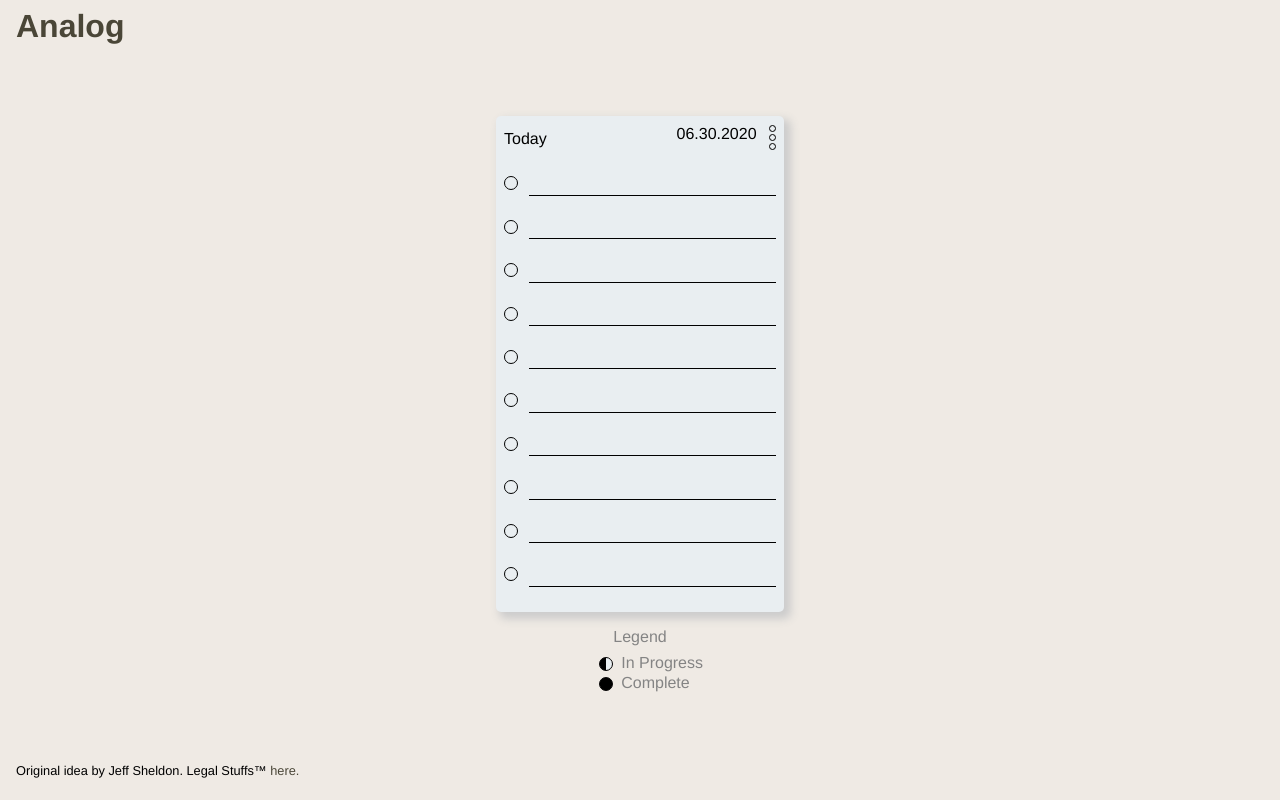
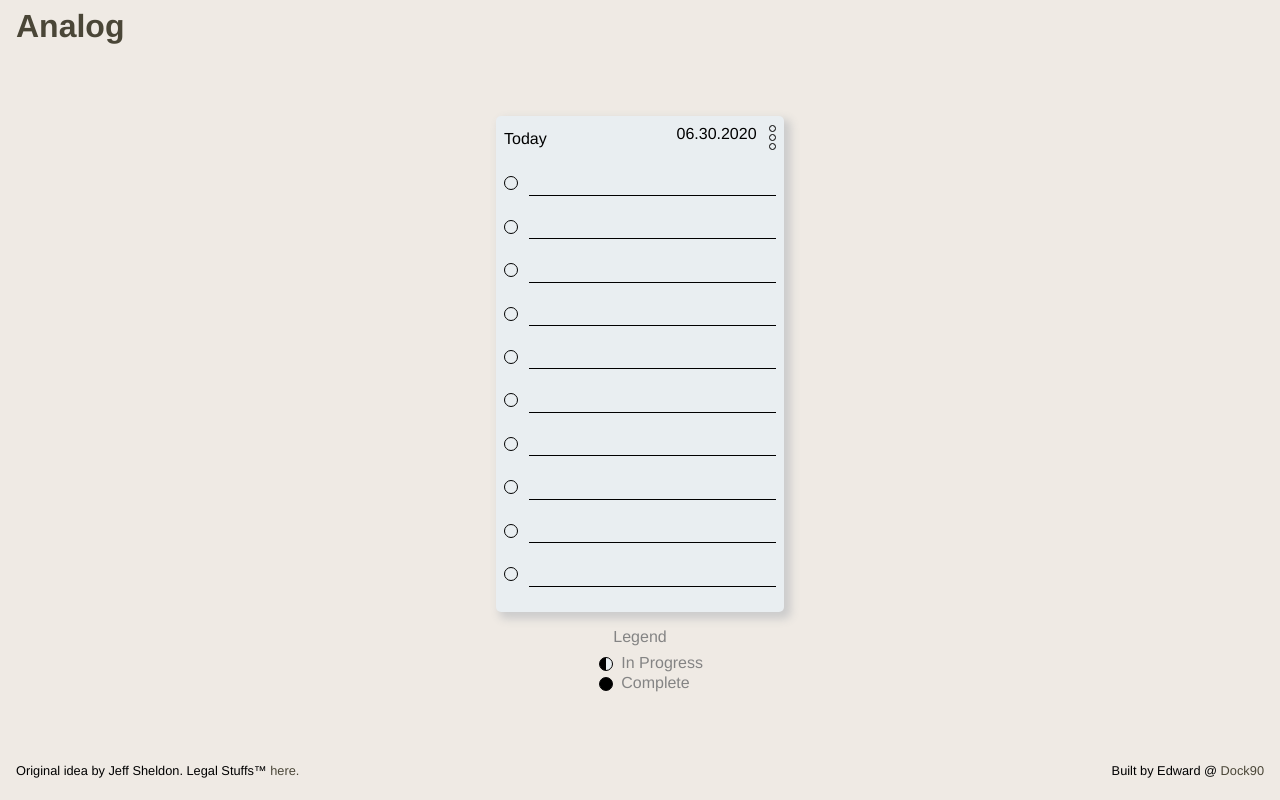
Before and after one commit to dock90/analog, a Next.js app: page / in a window 1280 px wide. Built offline with nearby package versions, Linux system fonts and the light colour scheme; a web font is replaced by a local one.

Commit message:
Update footer

```diff
--- a/package.json
+++ b/package.json
@@ -1,10 +1,10 @@
 {
 	"name": "analog",
 	"version": "1.0.0",
-	"description": "The simplest productivity system",
+	"description": "The simplest digital productivity system",
 	"main": "index.js",
 	"repository": "git@github.com:dock90/analog.git",
-	"author": "EdwardGoomba <edward@dock90.io>",
+	"author": "edwardoverthere <edward@dock90.io>",
 	"license": "MIT",
 	"private": false,
 	"scripts": {
--- a/pages/index.js
+++ b/pages/index.js
@@ -10,6 +10,10 @@ const Container = styled.div`
 	height: 100vh;
 	padding-left: 0.5rem;
 	padding-right: 0.5rem;
+
+	@media (max-width: 768px) {
+		grid-template-rows: 60px 1fr 80px;
+	}
 `;
 
 const Header = styled.div`
@@ -150,14 +154,26 @@ const Key = styled.div`
 `;
 
 const Footer = styled.div`
-	margin-left: 0.5rem;
+	display: grid;
+	grid-template-columns: 1fr 1fr;
+	margin: 0 0.5rem;
+	justify-items: space-between;
 
 	p {
 		font-size: 0.8rem;
 	}
+
+	p:last-child {
+		justify-self: end;
+	}
+
 	a {
 		text-decoration: none;
 		color: ${(props) => props.theme.colors.primary};
+	}
+
+	@media (max-width: 768px) {
+		grid-template-columns: 1fr;
 	}
 `;
 
@@ -292,11 +308,13 @@ const Home = () => {
 					</Key>
 				</Legend>
 			</CardContainer>
-
 			<Footer>
 				<p>
 					Original idea by Jeff Sheldon. Legal Stuffs&trade;{' '}
 					<a href='https://github.com/dock90/analog'>here.</a>
+				</p>
+				<p>
+					Built by Edward @ <a href='https://dock90.io'>Dock90</a>
 				</p>
 			</Footer>
 		</Container>
```
